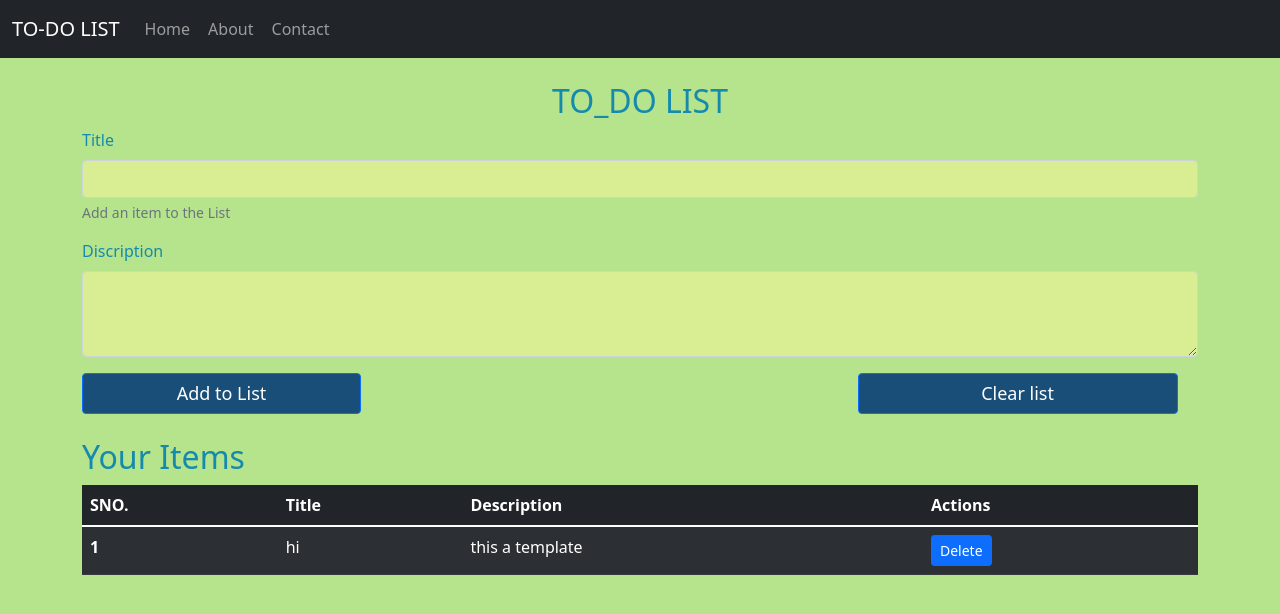
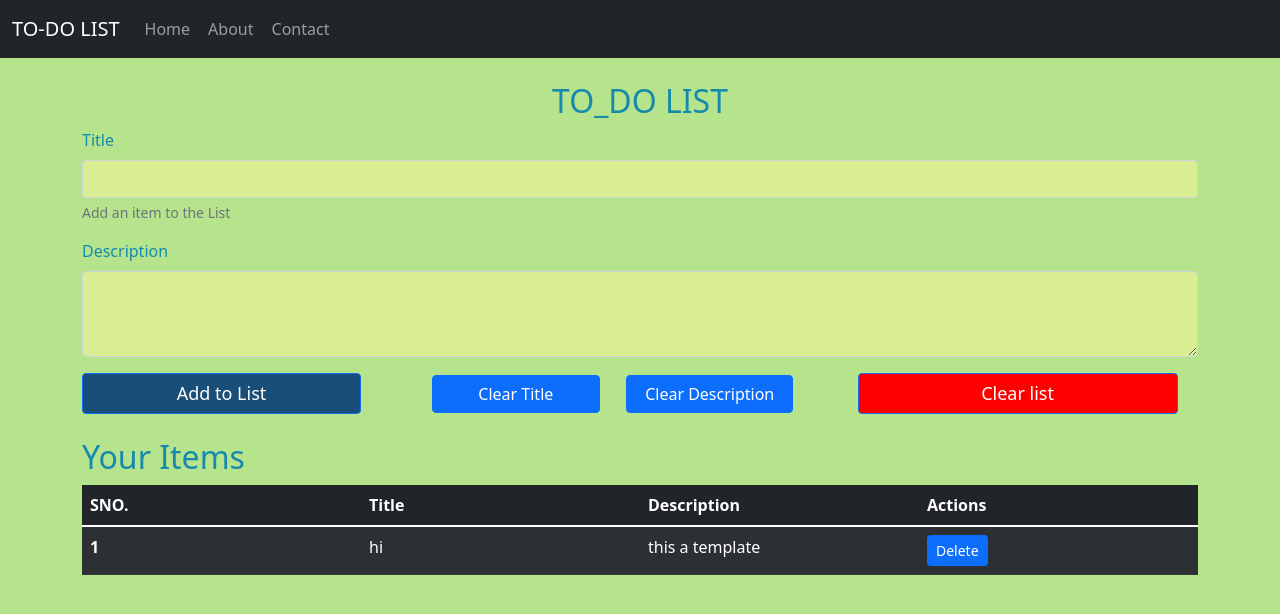
Before and after one commit to Samarjeet09/Samarjeet09.github.io, a plain HTML site: page index.html in a window 1280 px wide. Drawn offline with nearby package versions, Linux system fonts and the light colour scheme.

Commit message:
Update index.html

```diff
--- a/index.html
+++ b/index.html
@@ -17,6 +17,16 @@
         background-color: #b5e48c;
         color: #168aad;
       }
+      table {
+            border-spacing: 0px;
+            table-layout: fixed;
+            margin-left: auto;
+            margin-right: auto;
+        }
+      td {
+
+            word-wrap: break-word;
+        }
       #add{
         background-color: #184e77;
         width: 25%;
@@ -26,10 +36,25 @@
         position: absolute;
         margin:auto;
         left :67%;
-        background-color: #184e77;
+        background-color: red;
         width: 25%;
         font-size: large;
 
+      }
+      #remove_title{
+        position: relative;
+        margin:auto;
+        width: 15%;
+        left:6%;
+
+        /* left : 40% */
+      }
+      #remove_des{
+        position: relative;
+        margin:auto;
+        width: 15%;
+        left:8%;
+        /* left : 55% */
       }
       .form-control{
         background-color: #d9ed92;
@@ -40,10 +65,11 @@
     <title>TO-DO LIST</title>
   </head>
   <body>
-    <nav class="navbar navbar-expand-lg navbar-collapse navbar-dark bg-dark">
+    <nav class="navbar navbar-expand-lg navbar-dark bg-dark">
       <div class="container-fluid">
-        <a class="navbar-brand" href="#">TO-DO LIST</a>
+        <a class="navbar-brand" >TO-DO LIST</a>
         <button
+
           class="navbar-toggler"
           id="main"
           type="button"
@@ -89,16 +115,21 @@
         <div id="emailHelp" class="form-text">Add an item to the List</div>
       </div>
       <div class="mb-3">
-        <label for="Description" class="form-label">Discription</label>
-        <textarea class="form-control" id="Discription" rows="3"></textarea>
+        <label for="Description" class="form-label">Description</label>
+        <textarea class="form-control" id="Description" rows="3"></textarea>
       </div>
       <button type="submit" id="add" class="btn btn-primary">
         Add to List
       </button>
-      <button type="submit" id="clear" class="btn btn-primary">
+      <button type="button" id="remove_title" class="btn btn-primary">
+        Clear Title
+      </button>
+      <button type="button" id="remove_des" class="btn btn-primary">
+        Clear Description
+      </button>
+      <button type="button" id="clear" class="btn btn-primary">
         Clear list
       </button>
-
       <div id="items" class="my-4">
         <h2>Your Items</h2>
         <table class="table table-dark table-striped">
```
